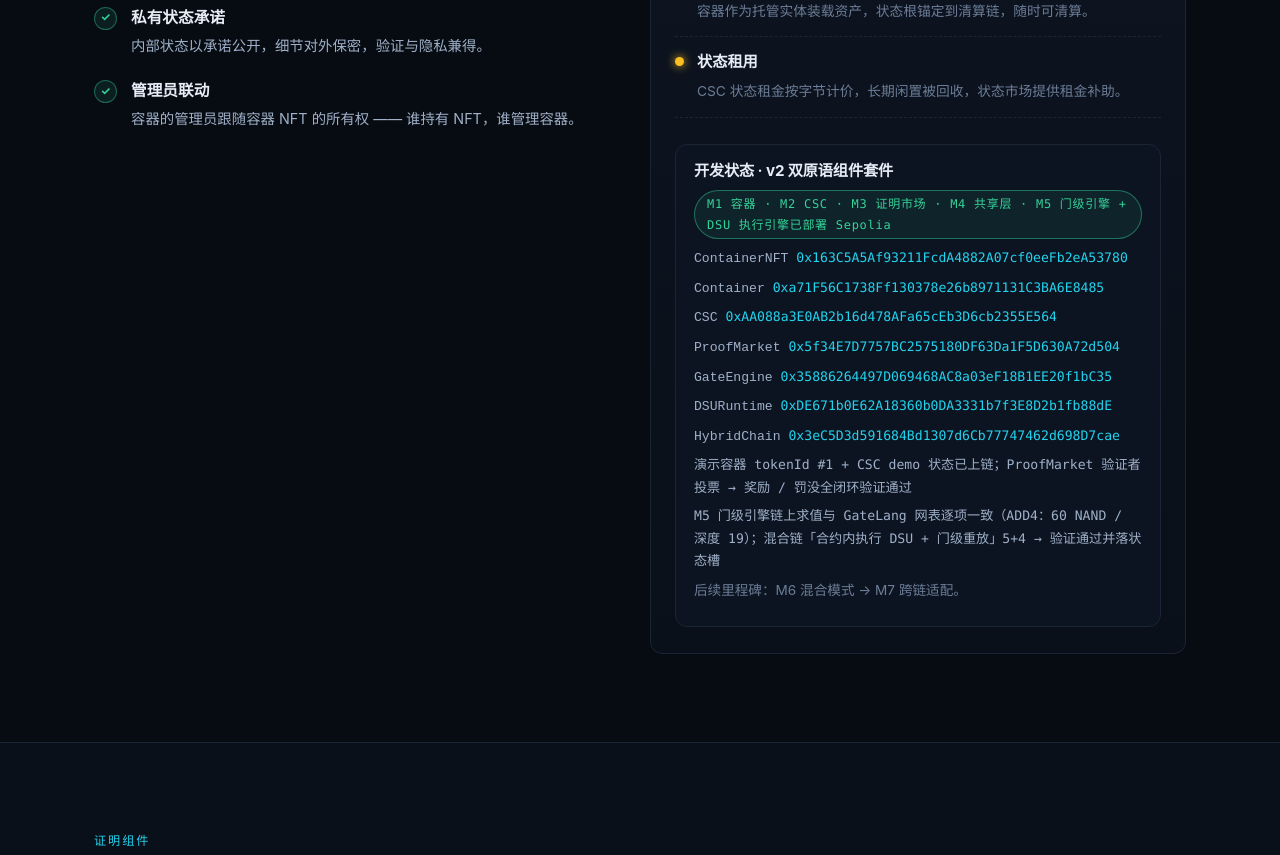
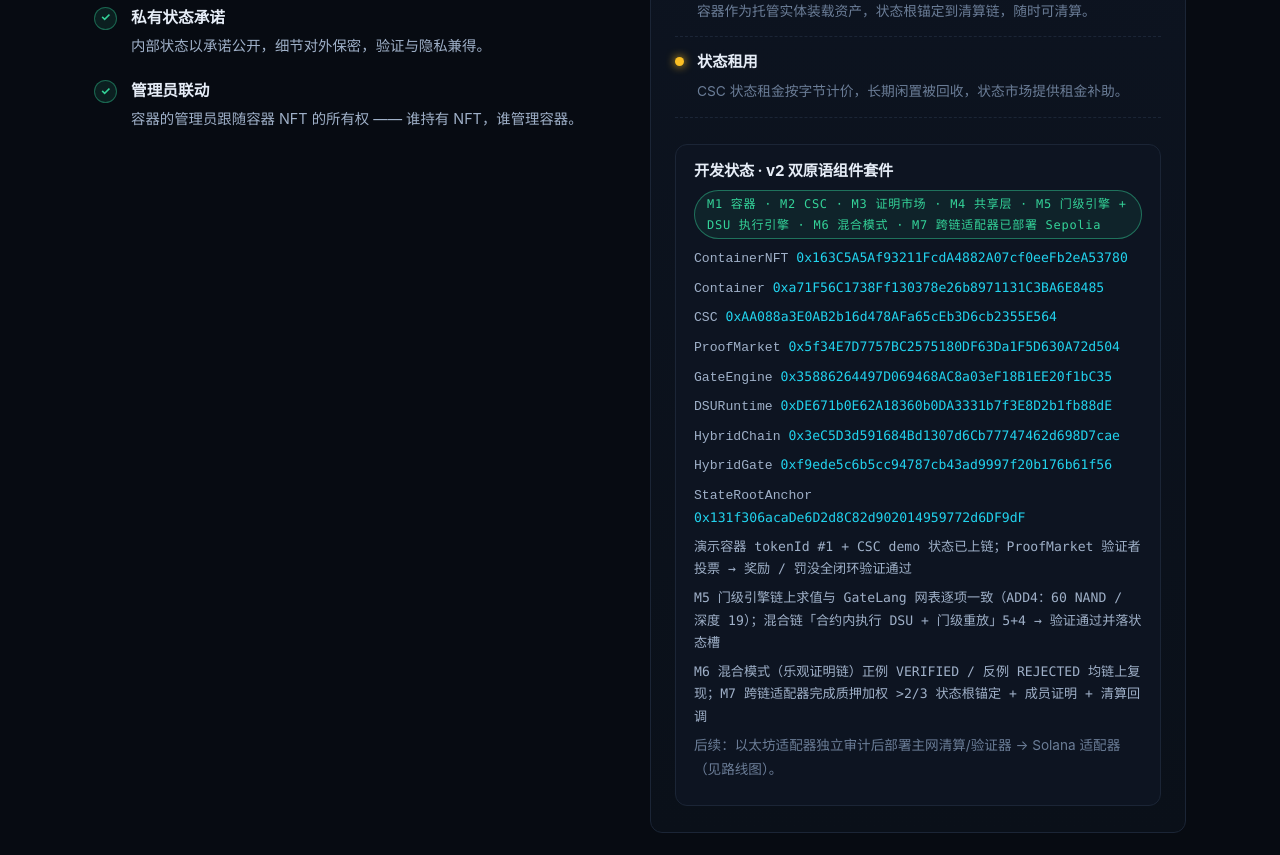
Before and after one commit to functioncomplete/web, a plain HTML site: page index.html in a window 1280 px wide. Shown: the part 4027-4882 px from the top of the page. Drawn offline with Linux system fonts and the light colour scheme.

Commit message:
website: M6 混合模式 + M7 跨链适配器已部署 Sepolia（状态/地址/后续路线 + EN 词典）

```diff
--- a/index.html
+++ b/index.html
@@ -303,7 +303,7 @@
 
         <div class="deploy-status reveal">
           <h4 data-i18n="ctr.statusH">开发状态 · v2 双原语组件套件</h4>
-            <p><span class="status-pill status-live" data-i18n="ctr.status1">M1 容器 · M2 CSC · M3 证明市场 · M4 共享层 · M5 门级引擎 + DSU 执行引擎已部署 Sepolia</span></p>
+            <p><span class="status-pill status-live" data-i18n="ctr.status1">M1 容器 · M2 CSC · M3 证明市场 · M4 共享层 · M5 门级引擎 + DSU 执行引擎 · M6 混合模式 · M7 跨链适配器已部署 Sepolia</span></p>
             <ul class="deploy-list">
               <li><code>ContainerNFT</code> <span class="addr">0x163C5A5Af93211FcdA4882A07cf0eeFb2eA53780</span></li>
               <li><code>Container</code> <span class="addr">0xa71F56C1738Ff130378e26b8971131C3BA6E8485</span></li>
@@ -312,10 +312,13 @@
               <li><code>GateEngine</code> <span class="addr">0x35886264497D069468AC8a03eF18B1EE20f1bC35</span></li>
               <li><code>DSURuntime</code> <span class="addr">0xDE671b0E62A18360b0DA3331b7f3E8D2b1fb88dE</span></li>
               <li><code>HybridChain</code> <span class="addr">0x3eC5D3d591684Bd1307d6Cb77747462d698D7cae</span></li>
+              <li><code>HybridGate</code> <span class="addr">0xf9ede5c6b5cc94787cb43ad9997f20b176b61f56</span></li>
+              <li><code>StateRootAnchor</code> <span class="addr">0x131f306acaDe6D2d8C82d902014959772d6DF9dF</span></li>
               <li data-i18n="ctr.status2">演示容器 tokenId #1 + CSC demo 状态已上链；ProofMarket 验证者投票 → 奖励 / 罚没全闭环验证通过</li>
               <li data-i18n="ctr.status4">M5 门级引擎链上求值与 GateLang 网表逐项一致（ADD4：60 NAND / 深度 19）；混合链「合约内执行 DSU + 门级重放」5+4 → 验证通过并落状态槽</li>
+              <li data-i18n="ctr.status5">M6 混合模式（乐观证明链）正例 VERIFIED / 反例 REJECTED 均链上复现；M7 跨链适配器完成质押加权 &gt;2/3 状态根锚定 + 成员证明 + 清算回调</li>
             </ul>
-            <p class="paths-note" data-i18n="ctr.status3">后续里程碑：M6 混合模式 → M7 跨链适配。</p>
+            <p class="paths-note" data-i18n="ctr.status3">后续：以太坊适配器独立审计后部署主网清算/验证器 → Solana 适配器（见路线图）。</p>
         </div>
       </div>
     </div>
@@ -409,7 +412,7 @@
             <li data-i18n="road.p1b">开发五类组件：容器、CSC、证明市场、DSU、门级引擎</li>
             <li data-i18n="road.p1c">在 Sepolia 测试网完成组件级验证与集成测试</li>
           </ul>
-            <p class="tl-value" data-i18n="road.p1v">当前进度：M1 容器 · M2 CSC · M3 证明市场 · M4 共享层 · M5 门级引擎 + DSU 执行引擎已在 Sepolia 上线并完成链上验证</p>
+            <p class="tl-value" data-i18n="road.p1v">当前进度：M1 容器 · M2 CSC · M3 证明市场 · M4 共享层 · M5 门级引擎 + DSU 执行引擎 · M6 混合模式 · M7 跨链适配器已在 Sepolia 上线并完成链上验证</p>
         </div>
       </li>
       <li class="reveal">
--- a/js/main.js
+++ b/js/main.js
@@ -120,10 +120,11 @@
     'ctr.u3t': 'State rental',
     'ctr.u3d': 'CSC state rent is priced per byte; long-idle state is recycled, with state-market subsidies for rent.',
     'ctr.statusH': 'Development status · v2 dual-primitive component kit',
-    'ctr.status1': 'M1 Container · M2 CSC · M3 ProofMarket · M4 shared layer · M5 gate engine + DSU runtime deployed on Sepolia',
+    'ctr.status1': 'M1 Container · M2 CSC · M3 ProofMarket · M4 shared layer · M5 gate engine + DSU runtime · M6 hybrid mode · M7 cross-chain adapter deployed on Sepolia',
     'ctr.status2': 'Demo container tokenId #1 + CSC demo state on-chain; ProofMarket validator vote → reward / slash loop verified',
     'ctr.status4': 'M5 gate engine evaluates on-chain identically to the GateLang netlist (ADD4: 60 NAND / depth 19); the hybrid chain "execute DSU in-contract + gate replay" verifies 5+4 and writes the state slot',
-    'ctr.status3': 'Upcoming milestones: M6 hybrid mode → M7 cross-chain adapters.',
+    'ctr.status5': 'M6 optimistic proof chain reproduces both VERIFIED and REJECTED on-chain; M7 anchors a remote state root by stake-weighted >2/3 signatures, verifies inclusion proofs, and fires liquidation callbacks',
+    'ctr.status3': 'Next: Ethereum adapter (independent audit, then mainnet settlement/verifier) → Solana adapter — see roadmap.',
 
     /* provable */
     'prv.eyebrow': 'Proof component',
@@ -173,7 +174,7 @@
     'road.p1a': 'Publish the FCT v2 dual-primitive spec and technical component whitepaper',
     'road.p1b': 'Build the five component classes: Container, CSC, proof market, DSU, gate engine',
     'road.p1c': 'Complete component-level verification and integration tests on Sepolia',
-    'road.p1v': 'Current status: M1 Container · M2 CSC · M3 ProofMarket · M4 shared layer · M5 gate engine + DSU runtime live and verified on Sepolia',
+    'road.p1v': 'Current status: M1 Container · M2 CSC · M3 ProofMarket · M4 shared layer · M5 gate engine + DSU runtime · M6 hybrid mode · M7 cross-chain adapter live and verified on Sepolia',
     'road.p2t': 'Ethereum adapter + Robinhood Chain',
     'road.p2a': 'Ethereum adapter audited independently, then mainnet liquidation/verifier deployment',
     'road.p2b': 'Robinhood Chain (Arbitrum Orbit + Nitro) near-zero-cost migration',
```
